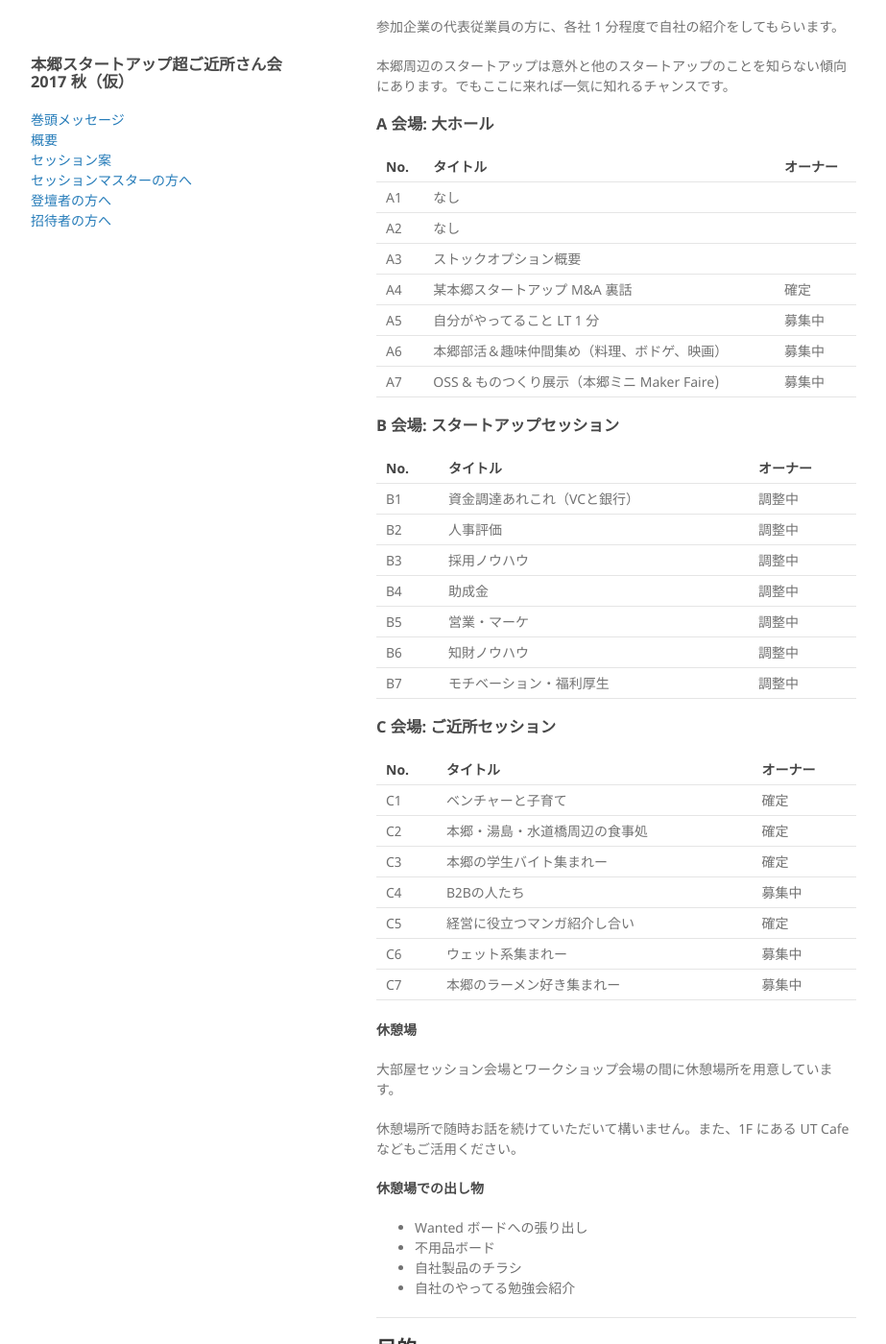
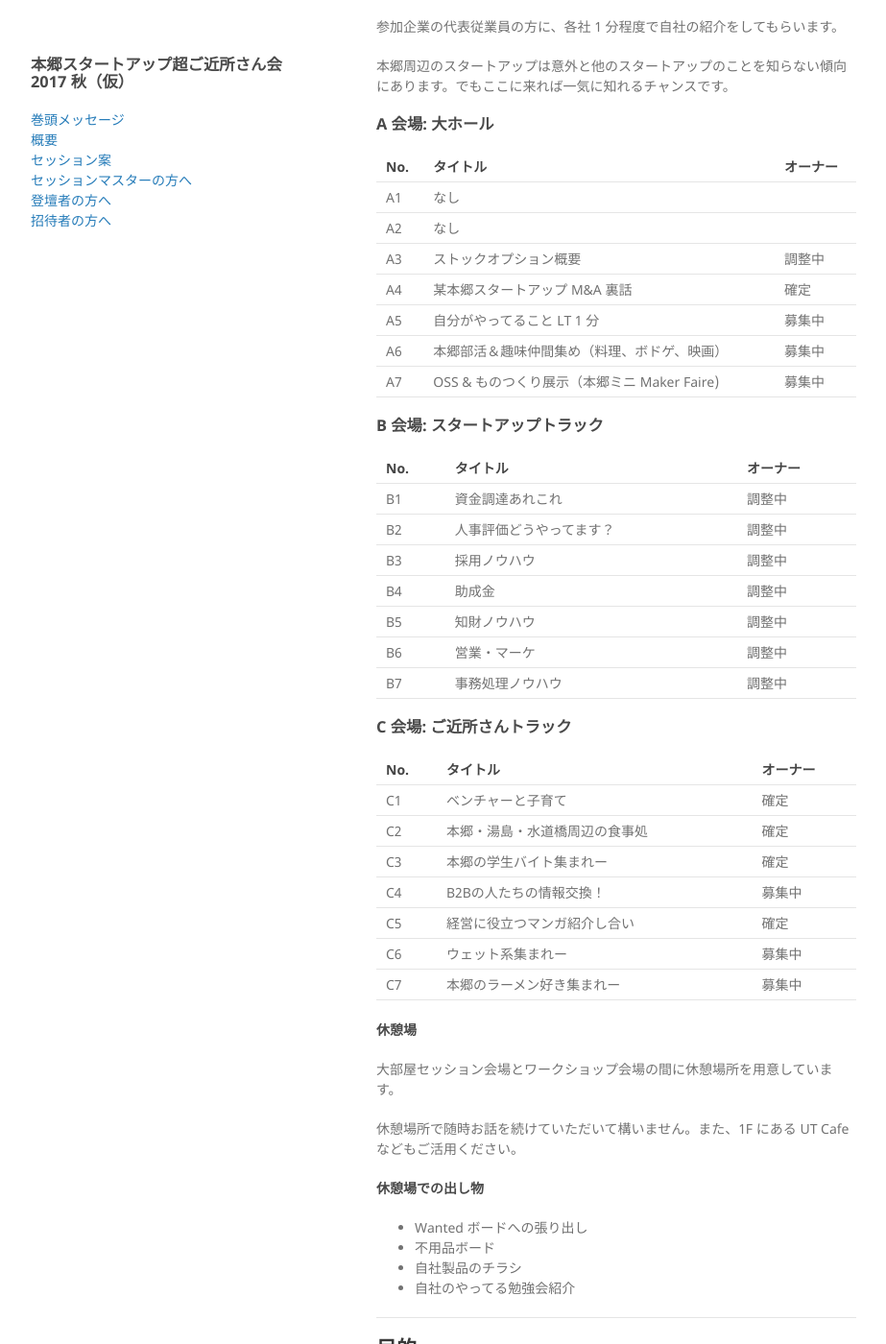
Before and after one commit to hongotechstartup/hongotechstartup.github.io, a Jekyll site: the page built from index.md, in a window 1280 px wide and 1400 px high, scrolled down 2402 px. Shown: the whole window at 96% size, without its empty margins (178-1101 px from the left). Built offline with Jekyll 4.4.1, drawn with Linux system fonts in a browser that asks for light colours; our own code applies the rules of GitHub Pages for plain Markdown files.

Commit message:
schedule changed

```diff
--- a/index.md
+++ b/index.md
@@ -106,32 +106,32 @@
 | ------ | ------ | ------ |
 | A1 | なし |  |
 | A2 | なし |  |
-| A3 | ストックオプション概要 |  |
+| A3 | ストックオプション概要 | 調整中 |
 | A4 | 某本郷スタートアップ M&A 裏話 | 確定 |
 | A5 | 自分がやってること LT 1 分 | 募集中 |
 | A6 | 本郷部活＆趣味仲間集め（料理、ボドゲ、映画） | 募集中 |
 | A7 | OSS & ものつくり展示（本郷ミニ Maker Faire) | 募集中 |
 
-### B 会場: スタートアップセッション
+### B 会場: スタートアップトラック
 
 | No. | タイトル | オーナー |
 | ------ | ------ | ------ |
-| B1 | 資金調達あれこれ（VCと銀行） | 調整中 |
-| B2 | 人事評価 | 調整中 |
+| B1 | 資金調達あれこれ | 調整中 |
+| B2 | 人事評価どうやってます？ | 調整中 |
 | B3 | 採用ノウハウ | 調整中 |
 | B4 | 助成金 | 調整中 |
-| B5 | 営業・マーケ | 調整中 |
-| B6 | 知財ノウハウ | 調整中 |
-| B7 | モチベーション・福利厚生 | 調整中 |
+| B5 | 知財ノウハウ | 調整中 |
+| B6 | 営業・マーケ | 調整中 |
+| B7 | 事務処理ノウハウ | 調整中 |
 
-### C 会場: ご近所セッション
+### C 会場: ご近所さんトラック
 
 | No. | タイトル | オーナー |
 | ------ | ------ | ------ |
 | C1 | ベンチャーと子育て | 確定 |
 | C2 | 本郷・湯島・水道橋周辺の食事処 | 確定 |
 | C3 | 本郷の学生バイト集まれー | 確定 |
-| C4 | B2Bの人たち | 募集中 |
+| C4 | B2Bの人たちの情報交換！ | 募集中 |
 | C5 | 経営に役立つマンガ紹介し合い | 確定 |
 | C6 | ウェット系集まれー | 募集中 |
 | C7 | 本郷のラーメン好き集まれー | 募集中 |
```
